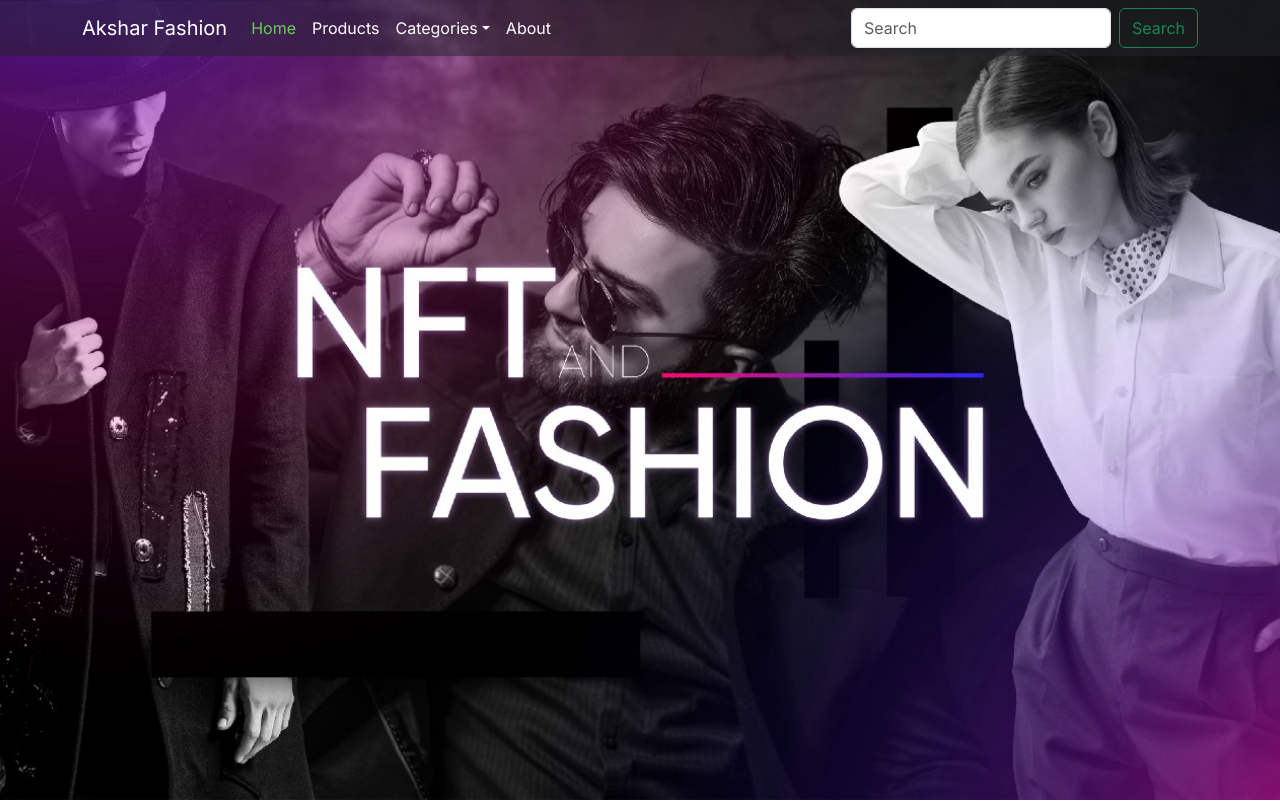
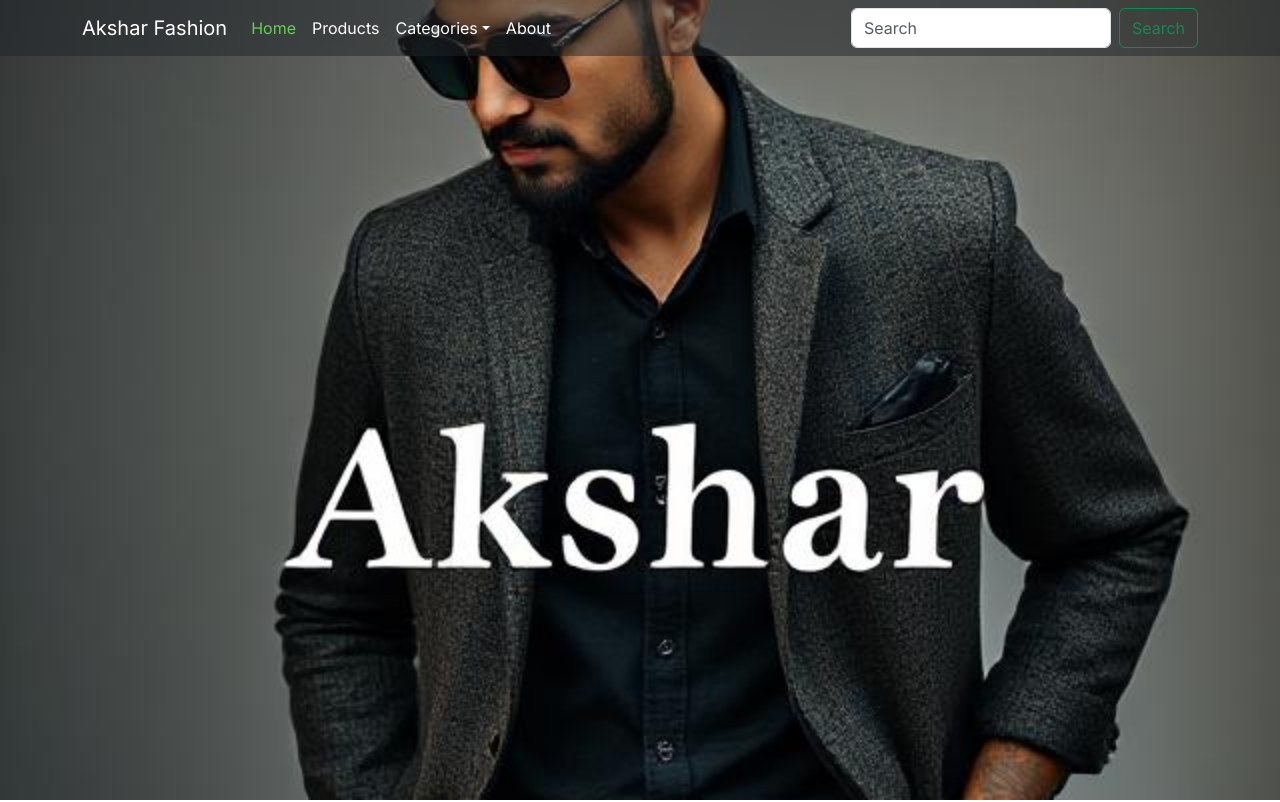
Before and after one commit to naraina20/akshar-fashion, a Next.js app: page / in a window 1280 px wide. Shown: the top 802 px of the page. Built offline with nearby package versions, Linux system fonts and the light colour scheme; no server answers; the database is empty.

Commit message:
background image changes

```diff
--- a/app/globals.css
+++ b/app/globals.css
@@ -41,7 +41,7 @@
 }
 
 .nav-bg{
-  background-image: url(../public/assets/images/navImage.jpeg);
+  background-image: url(../public/assets/images/nav2.jpg);
   background-repeat:no-repeat;
    background-size:cover;
    background-position: center;
```
Also changed, not shown: public/assets/images/nav1.jpg (added), public/assets/images/nav2.jpg (added).
